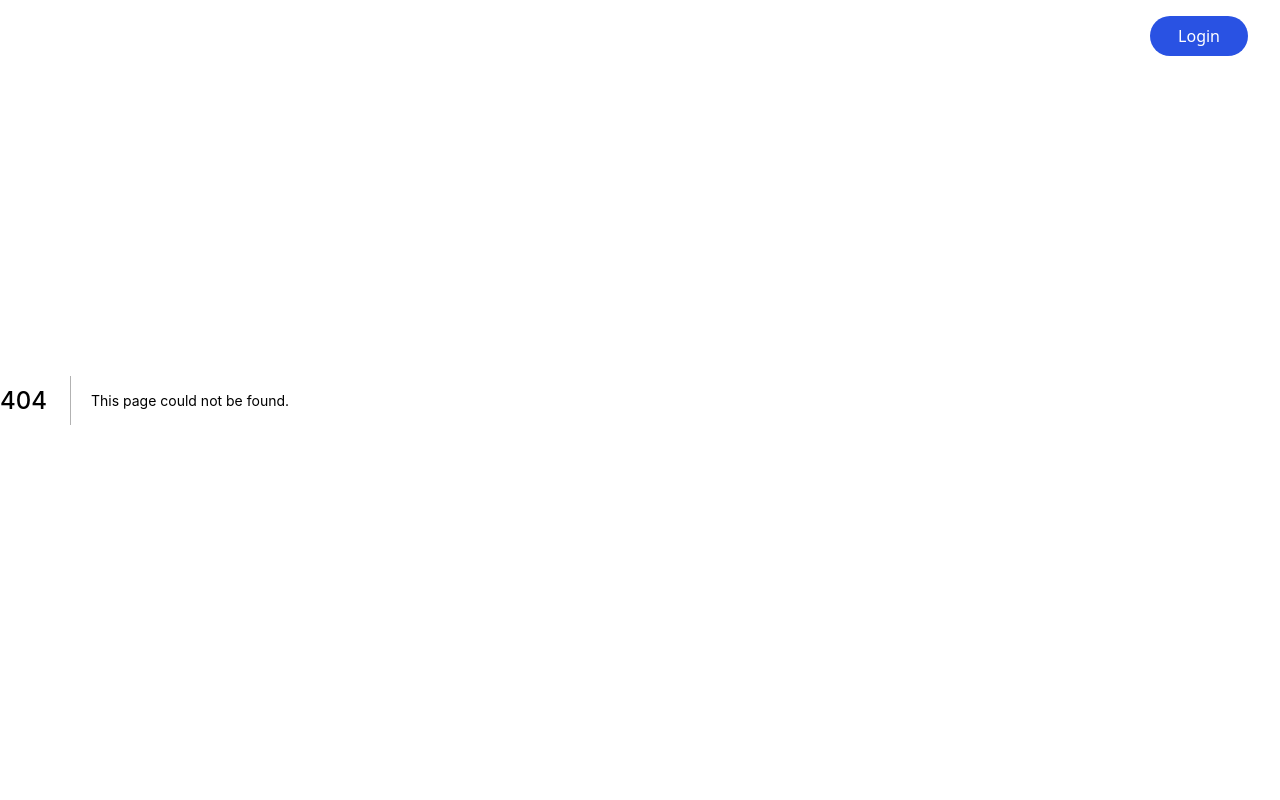
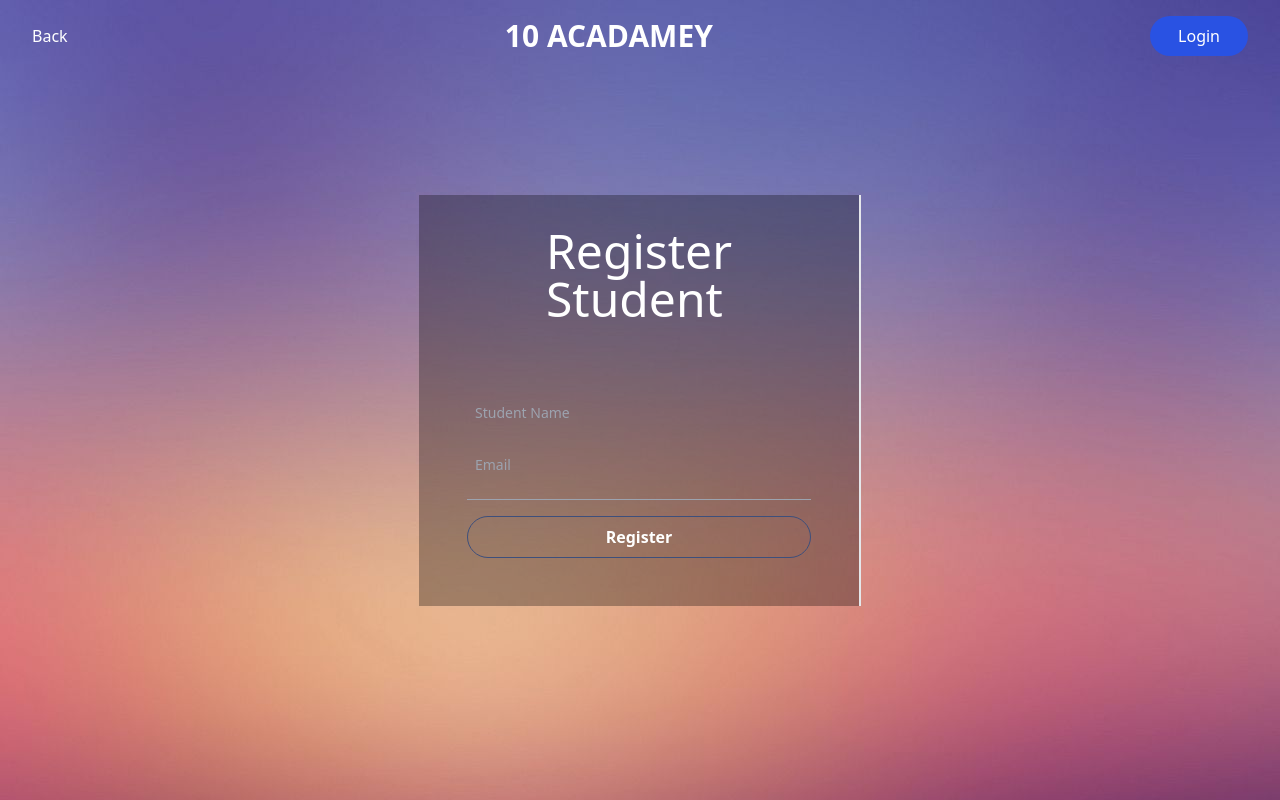
Before and after one commit to nahomHmichael/NFT-certificate-dAPP, a Next.js app in the folder frontend/: page /register in a window 1280 px wide. Before the commit this address had no page. Built offline with nearby package versions, Linux system fonts and the light colour scheme.

Commit message:
added additional pages

```diff
--- /dev/null
+++ b/frontend/pages/register.js
@@ -0,0 +1,87 @@
+import axios from 'axios';
+import React, { useState } from 'react'
+
+
+const Input=({placeholder,name,type,onChange})=>{
+    return(
+<input className="my-2 w-full rounded-sm p-2 outline-none bg-transparent text-white border-none text-sm white-glassmorphism" placeholder={placeholder} name={name} type={type} onChange={(e)=>setData({})}/>
+
+    )
+
+}
+
+
+
+
+
+function Register() {
+
+
+
+
+  const [data, setData] =useState({
+    name:"",
+    email:""
+  })
+
+
+  const handleSubmit= async(e)=>{
+    e.preventDefault();
+    const user = {
+      username: data.name
+    }
+
+
+console.log("here")
+
+// await axios.get('http://localhost:8000/users').then(res=>console.log(res))
+
+
+   await axios.post('http://localhost:8000/users/add', user)
+    .then(res => console.log(res.data));
+
+
+
+
+  }
+
+
+
+
+
+  return (
+    <div className='h-screen w-screen bg-bg-img flex items-center justify-center  '>
+        <div className="flex justify-center items-center flex-col bg-black bg-opacity-30 border-r-2 p-7">
+    <h1 className="text-3xl sm:text-5xl text-white text-gradient py-1">
+      Register <br /> Student
+    </h1>
+        <div className="flex flex-col flex-1 items-center justify-start w-full mf:mt-0 mt-10">
+
+<div className="p-5 sm:w-96 w-full flex flex-col justify-start items-center blue-glassmorphism">
+
+  <input className="my-2 w-full rounded-sm p-2 outline-none bg-transparent text-white border-none text-sm white-glassmorphism" placeholder="Student Name"  name="studentName" type="text" onChange={(e)=>setData({...data,name: e.target.value})}  />
+  <input className="my-2 w-full rounded-sm p-2 outline-none bg-transparent text-white border-none text-sm white-glassmorphism" placeholder="Email" name="email"  type="email" onChange={(e)=>setData({...data,email: e.target.value})}  />
+
+
+
+  <div className="h-[1px] w-full bg-gray-400 my-2" />
+
+
+
+
+      <button
+        type="button"
+        onClick={handleSubmit}
+        className="text-white font-bold w-full mt-2 border-[1px] p-2 border-[#3d4f7c] hover:bg-[#3d4f7c] rounded-full cursor-pointer"
+      >
+       Register
+      </button>
+
+</div>
+</div>
+</div>
+    </div>
+  )
+}
+
+export default Register
--- /dev/null
+++ b/frontend/pages/trainee.js
@@ -0,0 +1,13 @@
+import Router from 'next/router'
+import React from 'react'
+
+function Trainee() {
+  return (
+    <div>
+        <h1 className='text-red-500'>hhk</h1>
+        <button onClick={()=>Router.push('/')}>Optin Asset</button>
+    </div>
+  )
+}
+
+export default Trainee
```
